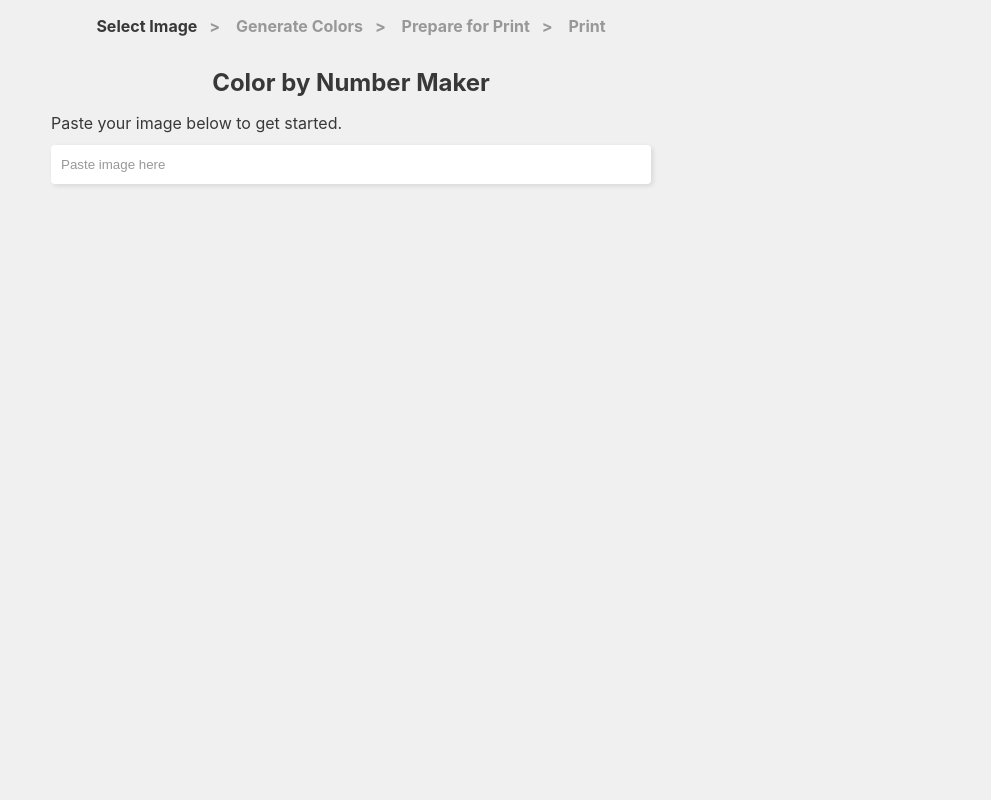
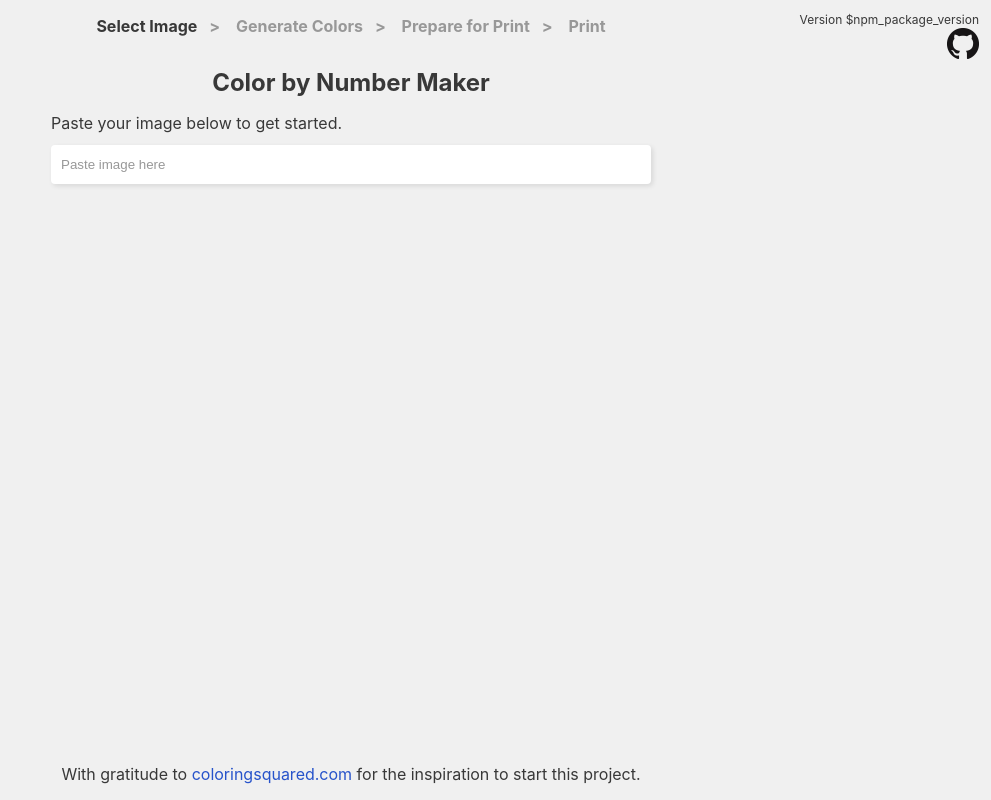
Before and after one commit to TimHambourger/color-by-number-maker, a React (Create React App) app: page / in a window 1280 px wide. Shown: the whole page, without its empty margins (289-1280 px from the left). Built offline with nearby package versions, Linux system fonts and the light colour scheme.

Commit message:
Add build details and GitHub and coloringsquared.com links.

```diff
--- a/src/App.tsx
+++ b/src/App.tsx
@@ -1,6 +1,7 @@
 import { GRAY_DARK } from "app/colorPalette";
 import { rule } from "app/nano";
 import { ColorByNumberMakerPhase, useColorByNumberMakerState } from "app/slice";
+import BuildDetails from "view/BuildDetails";
 import GenerateColors from "view/GenerateColors";
 import PhaseIndicator from "view/PhaseIndicator";
 import PrepareForPrint from "view/PrepareForPrint";
@@ -15,13 +16,32 @@ const CX_APP_BODY = rule({
   "-moz-osx-font-smoothing": "grayscale",
 });
 
+const CX_PHASE_INDICATOR_AND_BUILD_DETAILS = rule({
+  position: "relative",
+
+  "@media print": {
+    "&": {
+      display: "none",
+    },
+  },
+});
+
+const CX_BUILD_DETAILS = rule({
+  position: "absolute",
+  right: "12px",
+  top: "8px",
+});
+
 const App: React.FC = () => {
   const {
     state: { phase },
   } = useColorByNumberMakerState();
   return (
     <div className={CX_APP_BODY}>
-      <PhaseIndicator />
+      <div className={CX_PHASE_INDICATOR_AND_BUILD_DETAILS}>
+        <PhaseIndicator />
+        <BuildDetails className={CX_BUILD_DETAILS} />
+      </div>
       {phase === ColorByNumberMakerPhase.SelectImage ? (
         <SelectImage />
       ) : phase === ColorByNumberMakerPhase.GenerateColors ? (
--- a/src/index.tsx
+++ b/src/index.tsx
@@ -1,5 +1,5 @@
 import App from "App";
-import { GRAY_LIGHT } from "app/colorPalette";
+import { ACCENT_DARK, ACCENT_LIGHT, GRAY_LIGHT } from "app/colorPalette";
 import { put } from "app/nano";
 import { store } from "app/store";
 import React from "react";
@@ -9,6 +9,15 @@ import { Provider } from "react-redux";
 put("body", {
   background: GRAY_LIGHT,
   margin: 0,
+});
+
+put("a", {
+  color: ACCENT_DARK,
+  textDecoration: "none",
+
+  "&:hover": {
+    color: ACCENT_LIGHT,
+  },
 });
 
 put("*", {
--- /dev/null
+++ b/src/view/BuildDetails.tsx
@@ -0,0 +1,36 @@
+import { rule } from "app/nano";
+import cx from "classnames";
+
+const CX_BUILD_DETAILS = rule({
+  textAlign: "right",
+  width: "200px",
+});
+
+const CX_VERSION_INFO = rule({
+  fontSize: "12px",
+});
+
+const CX_GITHUB_LINK = rule({
+  display: "inline-block",
+  marginLeft: "6px",
+  verticalAlign: "middle",
+});
+
+export interface BuildDetailsProps {
+  className?: string;
+}
+
+const BuildDetails: React.FC<BuildDetailsProps> = ({ className }) => (
+  <div className={cx(CX_BUILD_DETAILS, className)}>
+    <span className={CX_VERSION_INFO}>Version {process.env.REACT_APP_VERSION}</span>
+    <a
+      className={CX_GITHUB_LINK}
+      href="https://github.com/TimHambourger/color-by-number-maker"
+      target="_blank"
+      rel="noreferrer"
+    >
+      <img src={`${process.env.PUBLIC_URL}/GitHub-Mark-32px.png`} alt="View on GitHub" />
+    </a>
+  </div>
+);
+export default BuildDetails;
--- a/src/view/PhaseIndicator.tsx
+++ b/src/view/PhaseIndicator.tsx
@@ -13,12 +13,6 @@ const PHASE_DISPLAY_NAME: { [Phase in ColorByNumberMakerPhase]: string } = {
 const CX_PHASE_INDICATOR = rule({
   padding: "16px 0",
   textAlign: "center",
-
-  "@media print": {
-    "&": {
-      display: "none",
-    },
-  },
 });
 
 const CX_FUTURE_PHASE = "future-phase";
--- a/src/view/SelectImage/SelectImage.tsx
+++ b/src/view/SelectImage/SelectImage.tsx
@@ -4,7 +4,7 @@ import { useColorByNumberMakerState } from "app/slice";
 import { useState } from "react";
 import LinkButton from "view/LinkButton";
 import WizardNavigationControls from "view/WizardNavigationControls";
-import WizardPage from "view/WizardPage";
+import WizardPage, { WIZARD_PAGE_WIDTH_PX } from "view/WizardPage";
 import CroppableImage from "./CroppableImage";
 import ImagePasteTarget from "./ImagePasteTarget";
 
@@ -23,6 +23,15 @@ interface HasSetIsReplacingImage {
 const CX_LANDING_PAGE_TITLE = rule({
   fontSize: "24px",
   textAlign: "center",
+});
+
+const CX_LANDING_PAGE_FOOTER = rule({
+  bottom: "16px",
+  left: "50%",
+  marginLeft: `${-WIZARD_PAGE_WIDTH_PX / 2}px`,
+  position: "fixed",
+  textAlign: "center",
+  width: `${WIZARD_PAGE_WIDTH_PX}px`,
 });
 
 interface AddOrReplaceImageProps extends HasSetIsReplacingImage {}
@@ -48,6 +57,13 @@ const AddOrReplaceImage: React.FC<AddOrReplaceImageProps> = ({ setIsReplacingIma
           <LinkButton onClick={() => setIsReplacingImage(false)}>Keep previous image</LinkButton>
         </div>
       )}
+      <div className={CX_LANDING_PAGE_FOOTER}>
+        With gratitude to{" "}
+        <a href="https://www.coloringsquared.com" target="_blank" rel="noreferrer">
+          coloringsquared.com
+        </a>{" "}
+        for the inspiration to start this project.
+      </div>
     </>
   );
 };
```
Also changed, not shown: public/GitHub-Mark-32px.png (added), 1 other file (tests, documents, lock files or other folders).
